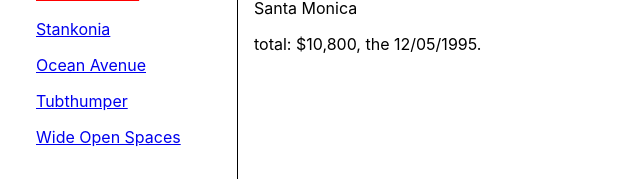
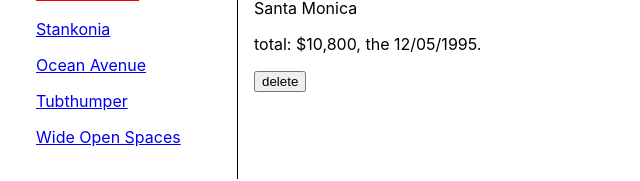
Before and after one commit to vincentDubresson/WCS-React-Router-Tutorial, a React (Create React App) app: page /invoices/1995 in a window 1280 px wide. Shown: the part 242-423 px from the top of the page, without its empty margins (0-640 px from the left). Built offline with nearby package versions, Linux system fonts and the light colour scheme.

Commit message:
Ajout d'une fonction qui va servir à supprimer une facture.

```diff
--- a/src/datas/Invoices.js
+++ b/src/datas/Invoices.js
@@ -39,6 +39,13 @@
     return invoices;
 }
 
+/* Cette fonction va nous permettre de supprimer 'virtuellement' une facture */
+export function deleteInvoice(number) {
+    invoices = invoices.filter(
+      (invoice) => invoice.number !== number
+    );
+  }
+
 /* Ici, nous créeons une fonction qui va nous servir à récupérer
     les données d'une facture en fonction de son 'id'. */
 export function getInvoice(number) {
--- a/src/routes/Invoice.jsx
+++ b/src/routes/Invoice.jsx
@@ -1,9 +1,12 @@
-import { useParams } from 'react-router-dom';
-import { getInvoice } from '../datas/Invoices';
+import { useParams, useNavigate, useLocation } from 'react-router-dom';
+import { getInvoice, deleteInvoice } from '../datas/Invoices';
 
 export default function Invoice() {
     let { invoiceId } = useParams();
     /* ou  let params = useParams() */
+
+    let location = useLocation();
+    let navigate = useNavigate();
 
     /* Ci-dessous, il ne faut pas oublier le parseInt() car la fonction
         useParams renvoie TOUJOURS une chaîne de caractères */
@@ -15,6 +18,17 @@
             {/* ou <h2 style={{ paddingLeft: "1rem" }}>Invoice #{param.invoiceId}</h2> */}
             <p>{invoice.name}</p>
             <p>total: {invoice.amount}, the {invoice.due}.</p>
+            <p>
+                <button
+                    onClick={() => {
+                        deleteInvoice(invoice.number);
+                        /* Cette fonction va persister la suppression. */
+                        navigate("/invoice" + location.search);
+                    }}
+                >
+                    delete
+                </button>
+            </p>
         </div>
     );
 }
```
